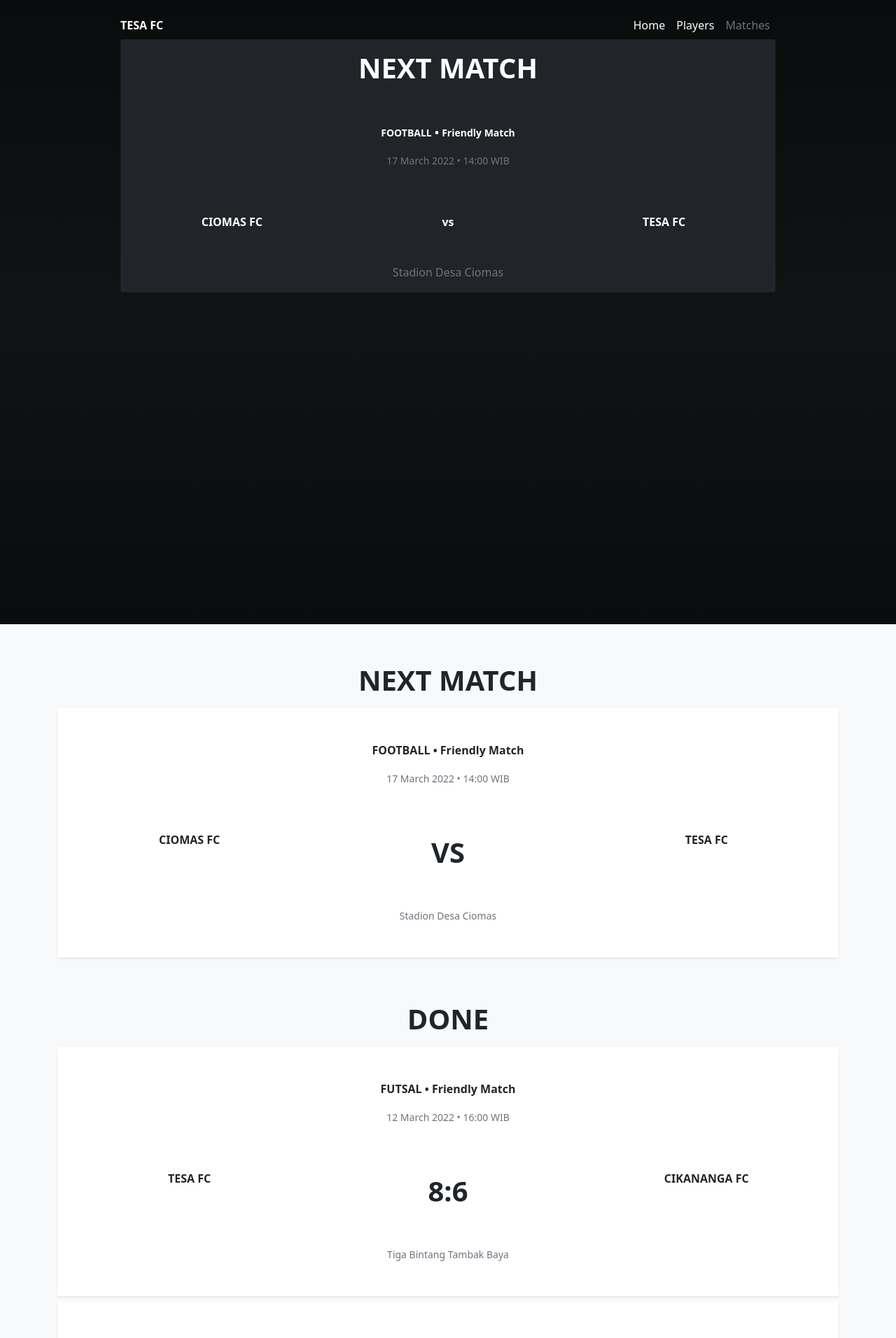
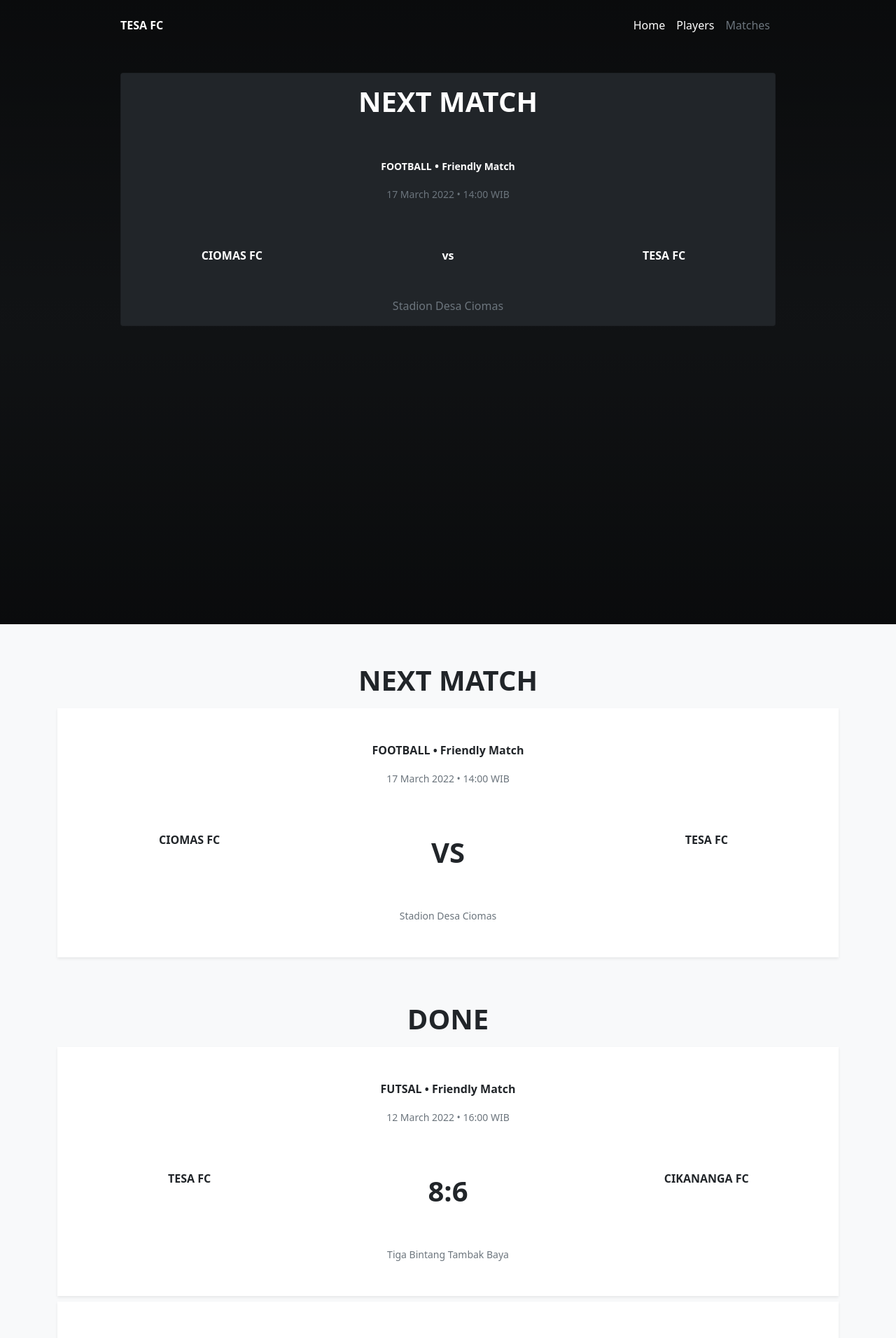
Before and after one commit to tesafc/www2, a Jekyll site: the page built from matches.html, in a window 1280 px wide. Shown: the top 1912 px of the page at 70% size. Built offline with Jekyll 4.4.1, drawn with Linux system fonts in a browser that asks for light colours.

Commit message:
Update header-match.html

```diff
--- a/_includes/header-match.html
+++ b/_includes/header-match.html
@@ -14,7 +14,7 @@
     {% assign matches = site.matches %}
     {% for match in matches %}
     {% if match.status == "next match" %}
-    <div class="container h-100 text-center">
+    <div class="container h-100 text-center mt-5">
       <div class="row row-cols-1">
         <div class="col">
           <div class="card bg-dark text-white">
```
